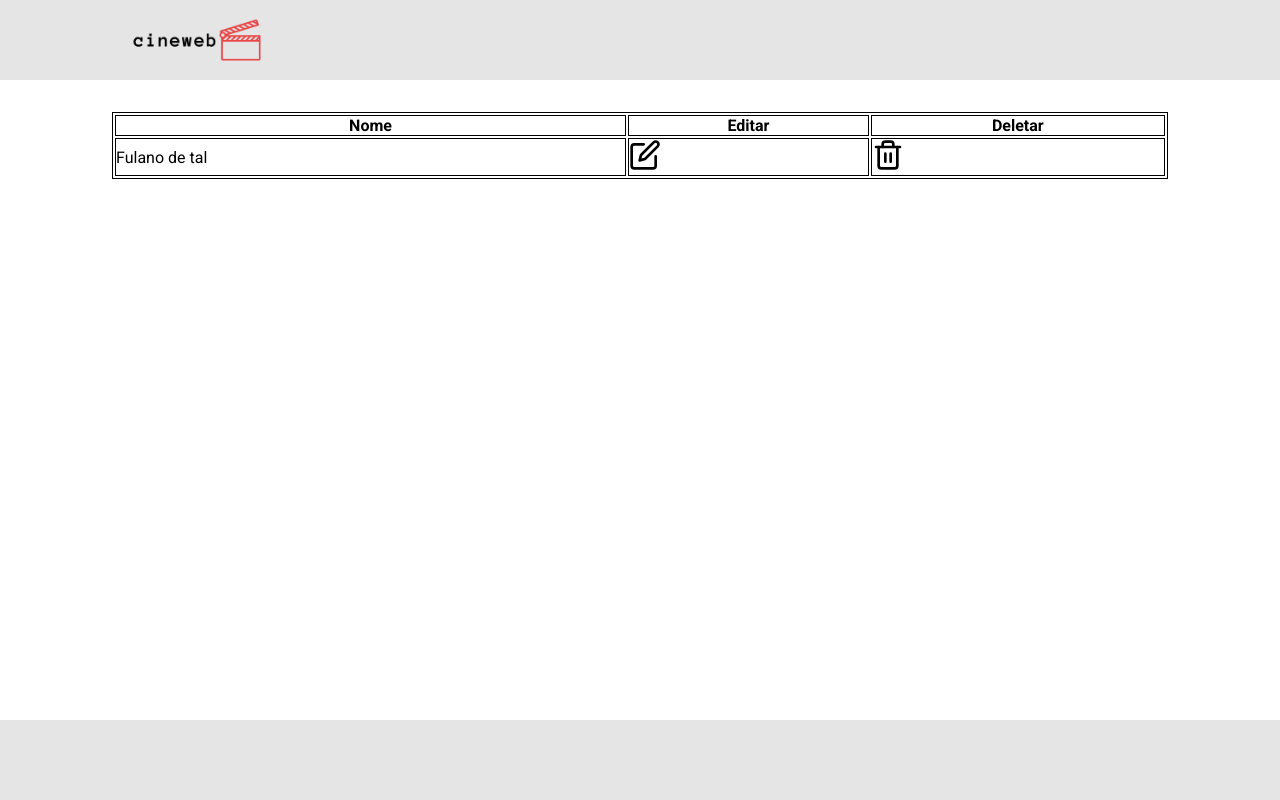
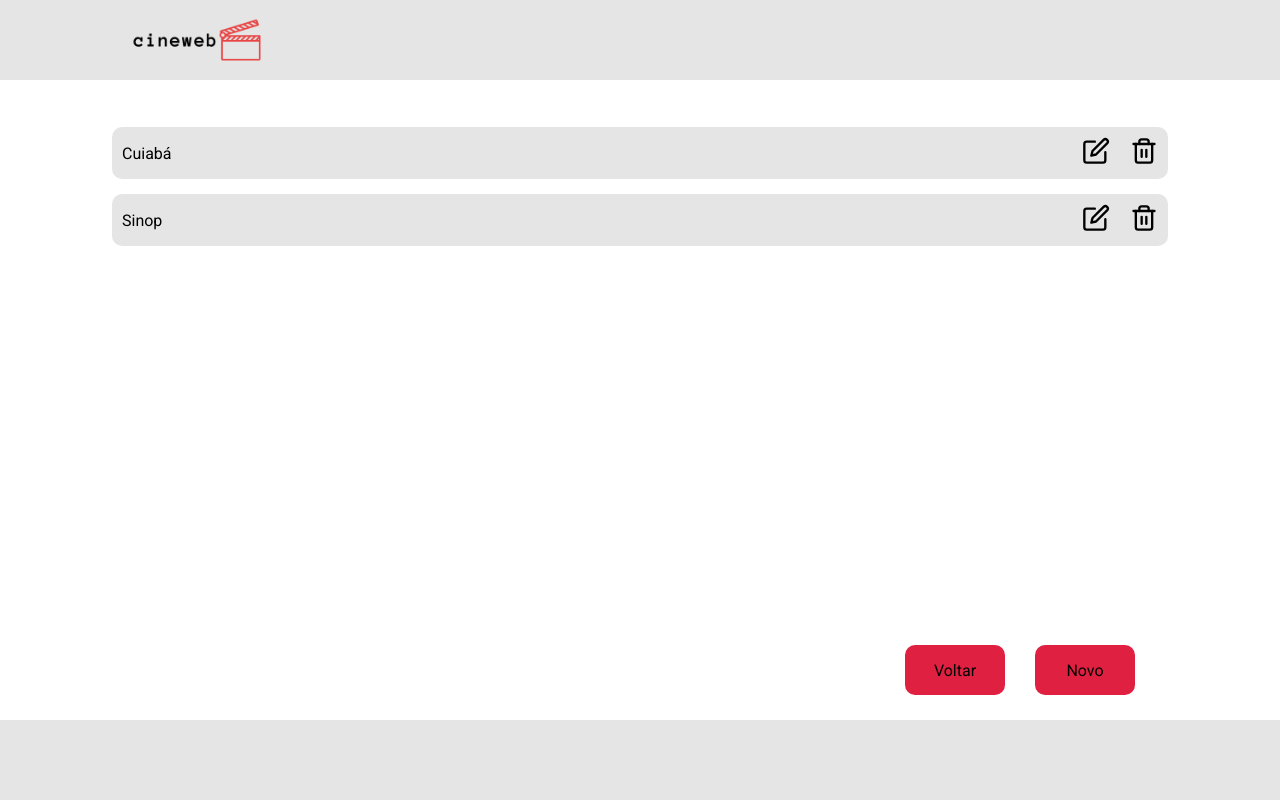
Before and after one commit to felipe-jm/cineweb, a PHP site: the page made by application/views/cidades/index.php in a window 1280 px wide. Run offline with PHP 8.4, Linux system fonts and the light colour scheme; the template is opened without the code that fills it, so the values that code supplies are empty; some libraries are stand-ins or nearby versions.

Commit message:
estilizando tabela e botões

```diff
--- a/application/views/cidades/index.php
+++ b/application/views/cidades/index.php
@@ -2,35 +2,39 @@
   exit(header('HTTP/1.0 403 Forbidden'));
 } ?>
 
-<div class="container">
+<div class="container" style="position: relative">
   <div>
     <table>
-      <thead>
-        <tr>
-          <th>
-            Nome
-          </th>
-          <th>
-            Editar
-          </th>
-          <th>
-            Deletar
-          </th>
-        </tr>
-      </thead>
+
       <tbody>
         <tr>
           <td>
-            Fulano de tal
+            Cuiabá
           </td>
+          <td class="acoes">
+            <img src="<?php echo URL; ?>public/img/icons/edit.svg" alt="Editar" height="28" width="28">
+          </td>
+          <td class="acoes">
+            <img src="<?php echo URL; ?>public/img/icons/trash.svg" alt="Deletar" height="28" width="28">
+          </td>
+        </tr>
+        <tr>
           <td>
-            <img src="<?php echo URL; ?>public/img/icons/edit.svg" alt="Editar" height="32" width="32">
+            Sinop
           </td>
-          <td>
-            <img src="<?php echo URL; ?>public/img/icons/trash.svg" alt="Deletar" height="32" width="32">
+          <td class="acoes">
+            <img src="<?php echo URL; ?>public/img/icons/edit.svg" alt="Editar" height="28" width="28">
+          </td>
+          <td class="acoes">
+            <img src="<?php echo URL; ?>public/img/icons/trash.svg" alt="Deletar" height="28" width="28">
           </td>
         </tr>
       </tbody>
     </table>
   </div>
+  <div class="botoes">
+   <!-- <button class="btn"><i class="fa fa-home"></i> Home</button> -->
+    <button type="button">Novo</button>
+    <button type="button">Voltar</button>
+  </div>
 </div>
--- a/application/views/home/index.php
+++ b/application/views/home/index.php
@@ -4,7 +4,7 @@
 
 <div class="container">
     <div>
-        <h2>Escolha uma das opções:</h2>
+        <h2>Olá! Escolha uma das opções:</h2>
         <div class="optionsWrapper">
             <a class="btn homeBtn" href="<?php echo URL_WITH_INDEX_FILE; ?>/cidades">
                 Cidades
--- a/public/css/style.css
+++ b/public/css/style.css
@@ -15,7 +15,7 @@
 
 @media (max-width: 1080px) {
   html {
-    font-size: 93.75%;
+    font-size: 100%;
   }
 }
 
@@ -122,14 +122,51 @@ a {
   font-size: 1.5rem;
 }
 
+
 /* Cidades */
+
+.acoes{
+  width: 2rem;
+}
 
 table {
   width: 100%;
+
 }
 
 table,
 th,
 td {
-  border: 1px solid black;
+  border: 0px solid rgb(223, 39, 39);
+  border-collapse: separate;
+  border-spacing: 0 15px;
+
 }
+td{
+  background-color: #e5e5e5;
+  padding: 10px;
+}
+td:first-child {
+  border-left-style: solid;
+  border-top-left-radius: 10px;
+  border-bottom-left-radius: 10px;
+}
+td:last-child {
+  border-right-style: solid;
+  border-bottom-right-radius: 10px;
+  border-top-right-radius: 10px;
+}
+button  {
+  border: none;
+  float: right;
+  border-radius: 10px;
+  margin: 15px;
+  background-color: #e02041;
+  width: 100px;
+  height: 50px;
+}
+.botoes{
+  position: absolute;
+  right: 50px;
+  bottom: 10px;
+}
```
